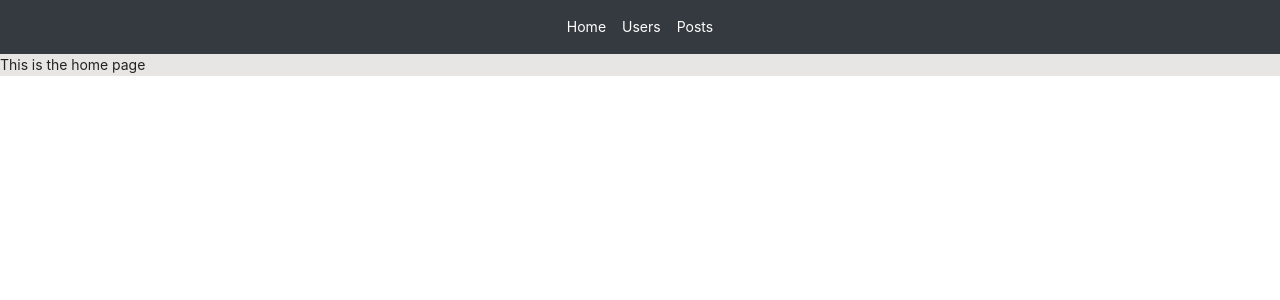
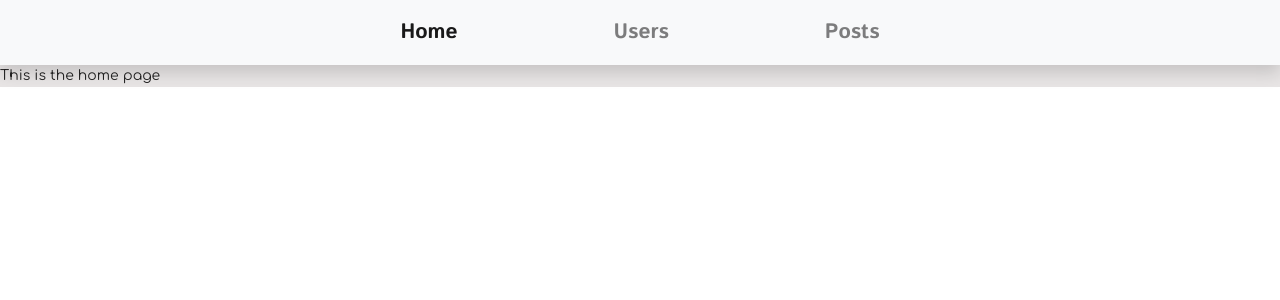
Before and after one commit to jguedez92/code-challenge-front, a React (Create React App) app: page / in a window 1280 px wide. Shown: the top 300 px of the page. Built offline with nearby package versions, Linux system fonts and the light colour scheme.

Commit message:
added fonst styles on navbar

```diff
--- a/src/App.scss
+++ b/src/App.scss
@@ -1,4 +1,10 @@
+@import url('https://fonts.googleapis.com/css2?family=Comfortaa:wght@300;400;700&display=swap');
+@import url('https://fonts.googleapis.com/css2?family=Istok+Web:wght@400;700&display=swap');
 $backgrund: #e4e1e1d7;
+* {
+    font-family: 'Comfortaa', cursive;
+}
+
 .content {
     background-color: $backgrund;
 }
@@ -42,6 +48,23 @@ $backgrund: #e4e1e1d7;
     }
 }
 
+nav {
+    .navbar-nav {
+        .nav-item {
+            margin: 0 70px;
+            .nav-link {
+                font-family: 'Istok Web', sans-serif;
+                font-size: 1.5em;
+                font-weight: bold;
+                &:hover {
+                    font-weight: bolder;
+                    color: rgb(112, 80, 255)!important;
+                }
+            }
+        }
+    }
+}
+
 .card-width {
     width: 50vh;
 }
--- a/src/components/Navbar.jsx
+++ b/src/components/Navbar.jsx
@@ -3,22 +3,22 @@ import React from 'react'
 import { NavLink } from 'react-router-dom'
 const Navbar = () => {
     return (
-        <nav class="navbar navbar-expand-lg navbar-dark bg-dark d-flex justify-content-center">
+        <nav class="navbar navbar-expand-lg navbar-light bg-light d-flex justify-content-center shadow">
             <div className="col-md-12 d-flex justify-content-center">
                 <div>
                     <div class="collapse navbar-collapse" id="navbarSupportedContent">
                         <ul class="navbar-nav mr-auto">
-                            <li class="nav-item active">
+                            <li class="nav-item ">
                                 <NavLink to='/' exact className="nav-link" >
                                     Home
                                 </NavLink>
                             </li>
-                            <li class="nav-item active">
+                            <li class="nav-item nav-title">
                                 <NavLink to='/users' exact className="nav-link" >
                                     Users
                                 </NavLink>
                             </li>
-                            <li class="nav-item active">
+                            <li class="nav-item nav-title">
                                 <NavLink to='/posts' exact className="nav-link" >
                                     Posts
                                 </NavLink>
```
